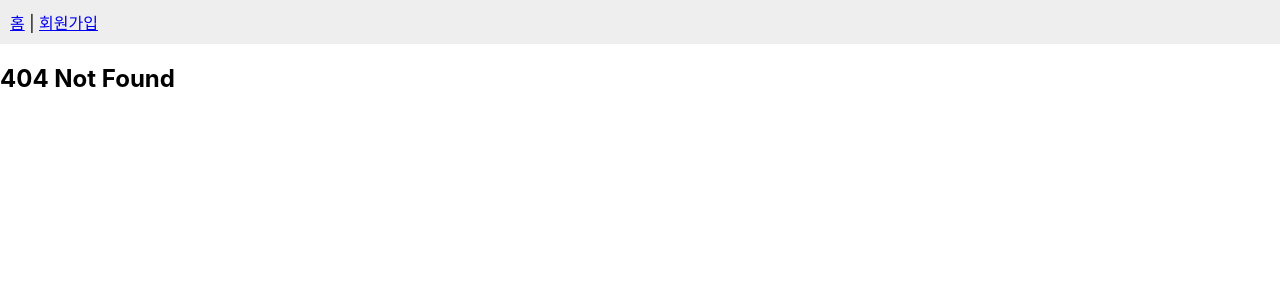
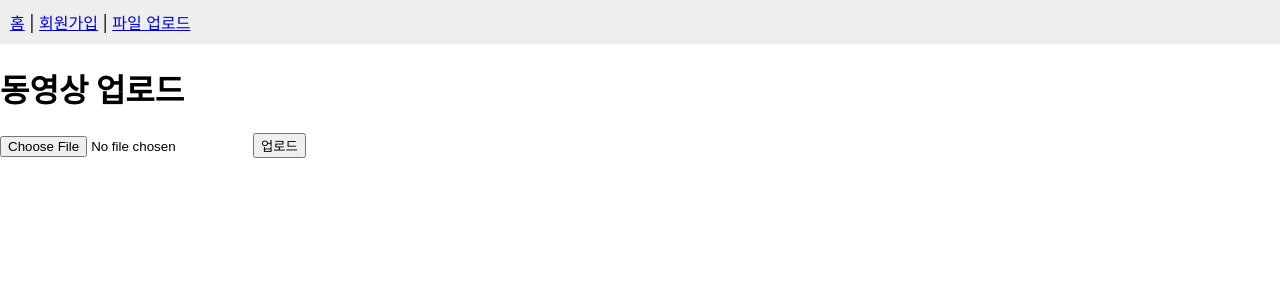
Before and after one commit to leeway01/test-front, a React (Create React App) app: page /upload in a window 1280 px wide. Before the commit this address had no page. Shown: the top 300 px of the page. Built offline with nearby package versions, Linux system fonts and the light colour scheme; the HTML template or start-up script is replaced by a standard one.

Commit message:
file-upload

```diff
--- a/src/App.js
+++ b/src/App.js
@@ -3,6 +3,7 @@ import { BrowserRouter, Routes, Route } from 'react-router-dom';
 import Home from './pages/Home';
 import SignUp from './pages/SignUp';
 import Header from './components/Header';
+import Upload from './pages/Upload';
 
 function App() {
   return (
@@ -14,6 +15,7 @@ function App() {
       <Routes>
         <Route path="/" element={<Home />} />
         <Route path="/signup" element={<SignUp />} />
+        <Route path="/upload" element={<Upload />} />
         {/* 404 대응 */}
         <Route path="*" element={<h2>404 Not Found</h2>} />
       </Routes>
--- a/src/components/Header.jsx
+++ b/src/components/Header.jsx
@@ -5,7 +5,8 @@ function Header() {
   return (
     <header style={{ padding: '10px', backgroundColor: '#eee' }}>
       <nav>
-        <Link to="/">홈</Link> | <Link to="/signup">회원가입</Link>
+        <Link to="/">홈</Link> | <Link to="/signup">회원가입</Link> |{' '}
+        <Link to="/upload">파일 업로드</Link>
       </nav>
     </header>
   );
--- /dev/null
+++ b/src/pages/Upload.jsx
@@ -0,0 +1,52 @@
+import React, { useState } from 'react';
+
+function VideoUpload() {
+  const [videoFile, setVideoFile] = useState(null);
+  const [responseMessage, setResponseMessage] = useState('');
+
+  const handleFileChange = (e) => {
+    setVideoFile(e.target.files[0]);
+  };
+
+  const handleUpload = async (e) => {
+    e.preventDefault();
+    if (!videoFile) {
+      alert('파일을 선택하세요!');
+      return;
+    }
+
+    const formData = new FormData();
+    formData.append('file', videoFile);
+
+    try {
+      const response = await fetch('http://localhost:8000/upload-video', {
+        method: 'POST',
+        body: formData,
+      });
+
+      if (response.ok) {
+        const result = await response.json();
+        setResponseMessage(`업로드 성공: ${result.message}`);
+      } else {
+        const errorData = await response.json();
+        setResponseMessage(`업로드 실패: ${errorData.detail}`);
+      }
+    } catch (error) {
+      console.error('Error uploading video:', error);
+      setResponseMessage('오류가 발생했습니다.');
+    }
+  };
+
+  return (
+    <div>
+      <h1>동영상 업로드</h1>
+      <form onSubmit={handleUpload}>
+        <input type="file" accept="video/*" onChange={handleFileChange} />
+        <button type="submit">업로드</button>
+      </form>
+      {responseMessage && <p>{responseMessage}</p>}
+    </div>
+  );
+}
+
+export default VideoUpload;
```
